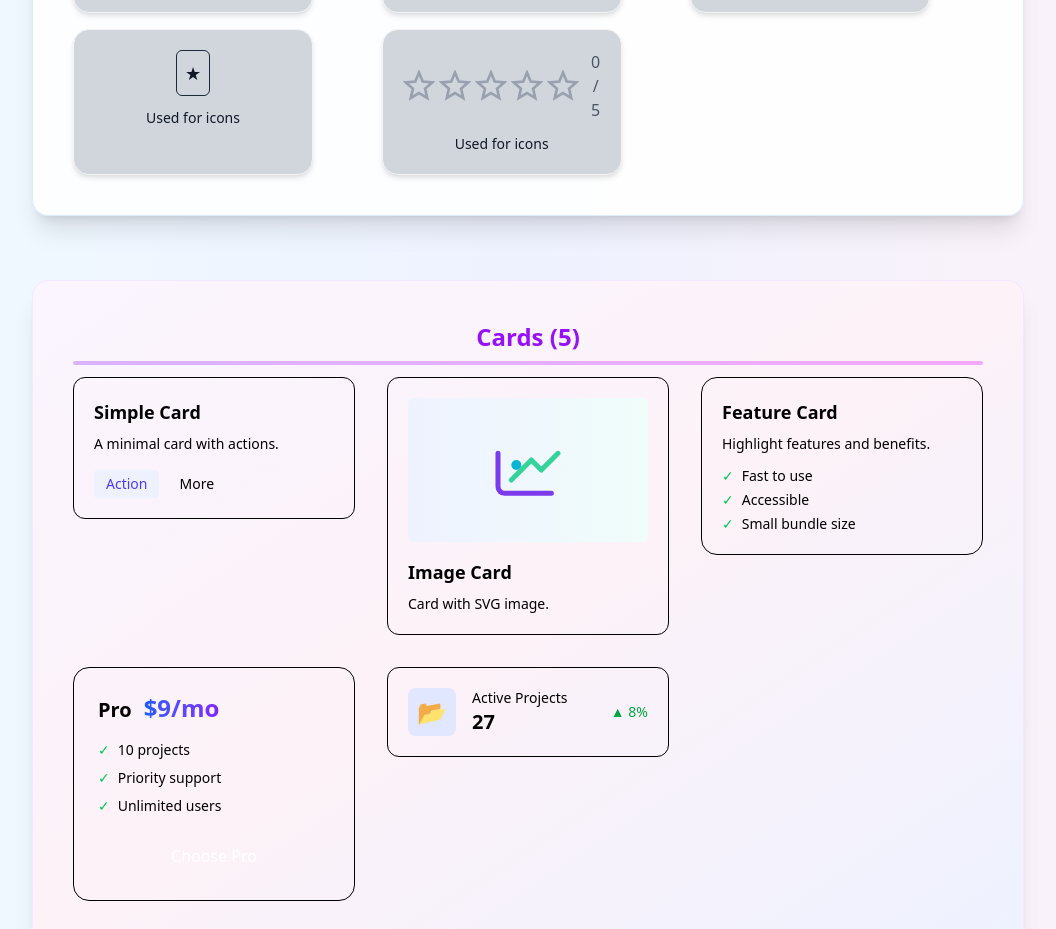
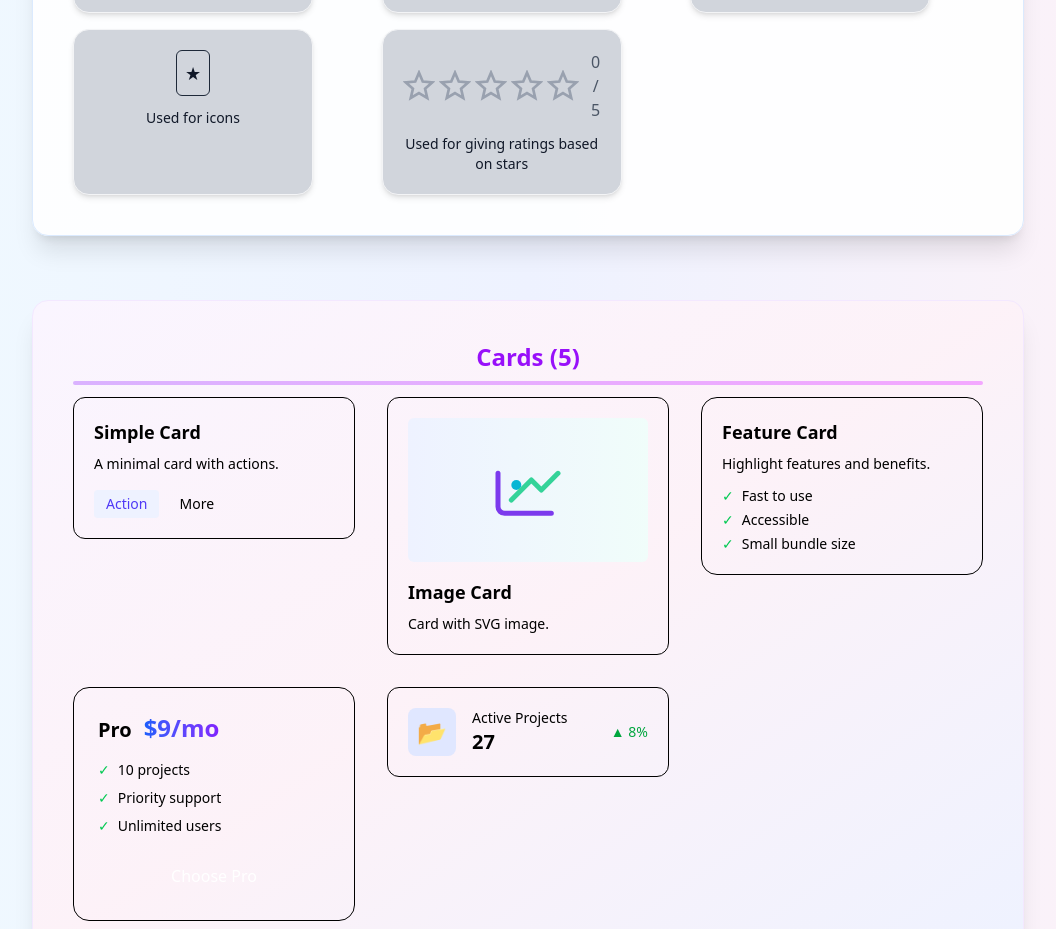
Before and after one commit to xMrAfonso/component-library, a Next.js app: page /components in a window 1280 px wide. Shown: the part 800-1729 px from the top of the page, without its empty margins (112-1168 px from the left). Built offline with nearby package versions, Linux system fonts and the light colour scheme.

Commit message:
fix: Fixed description of component

```diff
--- a/src/app/components/page.jsx
+++ b/src/app/components/page.jsx
@@ -114,7 +114,7 @@ export default function Page() {
       { name: 'Danger Button', component: <DangerButton>Danger</DangerButton>, keywords: ['danger', 'error', 'delete', 'warning', 'red'] , desc : "Used for destructive actions" },
       { name: 'Success Button', component: <SuccessButton>Success</SuccessButton>, keywords: ['success', 'confirm', 'done', 'green'] , desc : "Used for success actions"},
       { name: 'Icon Button', component: <IconButton aria-label="star">★</IconButton>, keywords: ['icon', 'star', 'symbol'] , desc : "Used for icons"},
-      { name: 'Star Rating Buttons', component: <StarRating totalStars={5} initialRating={0}></StarRating>, keywords: ['icon', 'star', 'symbol'] , desc : "Used for icons"}
+      { name: 'Star Rating Buttons', component: <StarRating totalStars={5} initialRating={0}></StarRating>, keywords: ['icon', 'star', 'rate', 'rating'] , desc : "Used for giving ratings based on stars"}
     ],
     cards: [
       { name: 'Simple Card', component: <SimpleCard title="Simple Card" description="A minimal card with actions." />, keywords: ['simple', 'basic', 'minimal'] },
```
